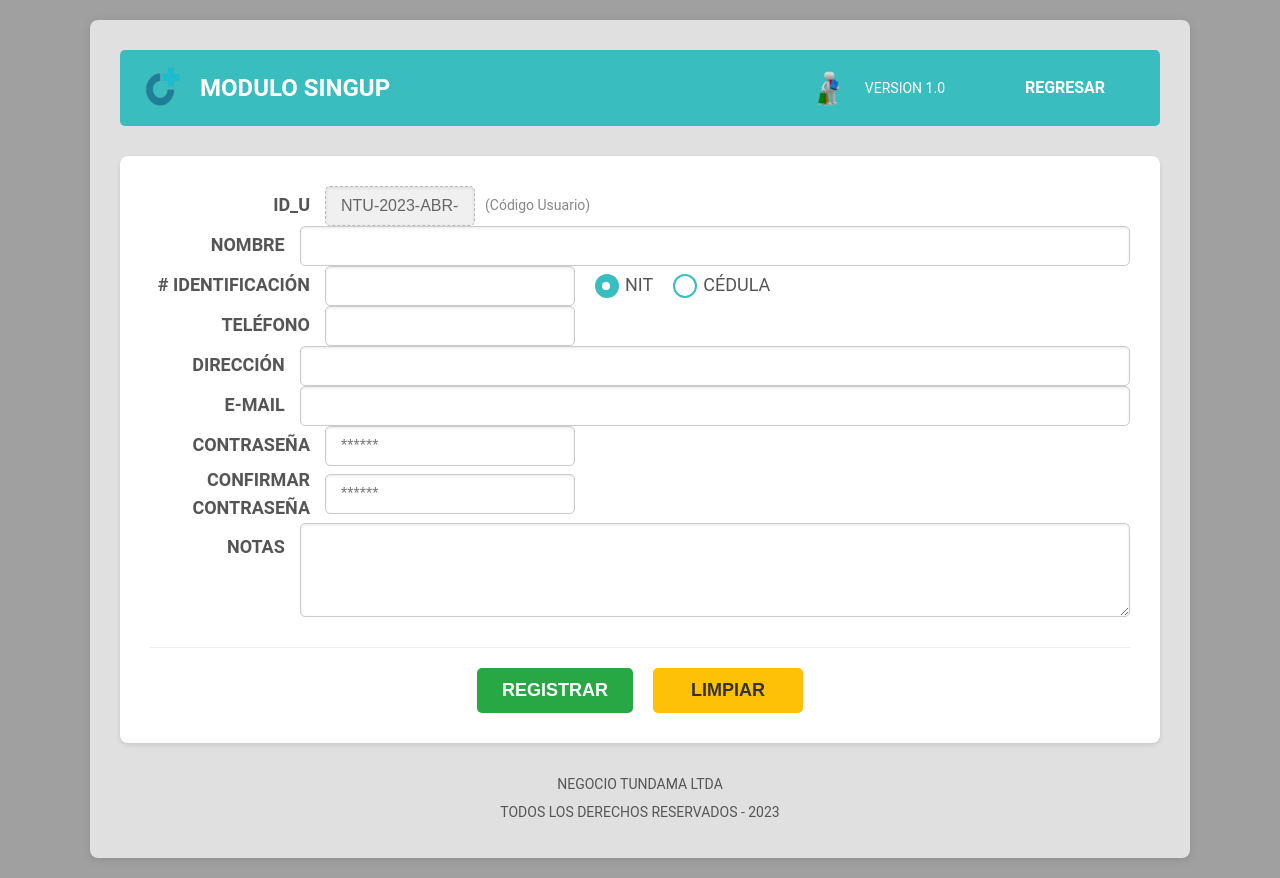
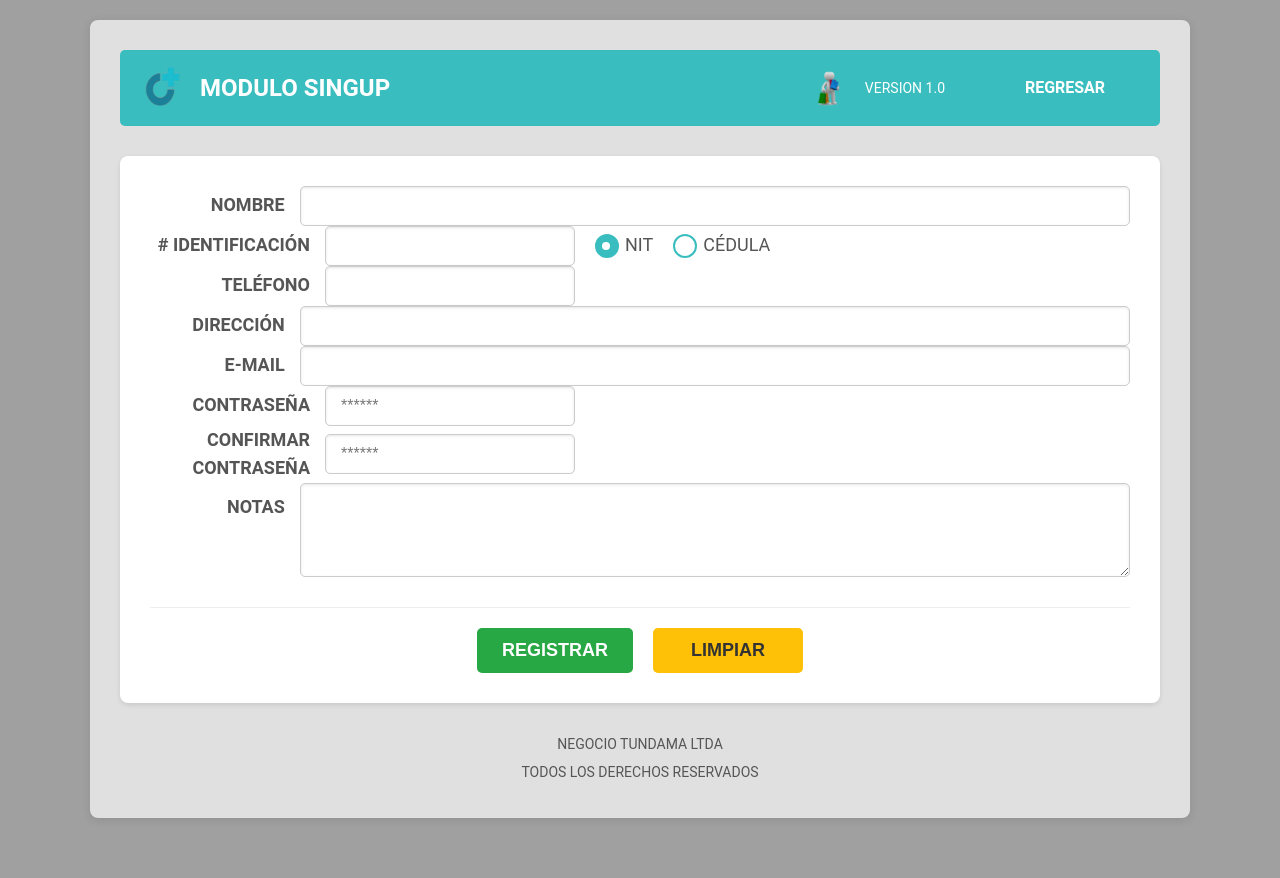
Before and after one commit to DanielFernandoVelazco/tundama-system, a React (Create React App) app in the folder frontend/: page /signup in a window 1280 px wide. After the commit the page ends 838 px from the top, so only its background shows below. Built offline with nearby package versions, Linux system fonts and the light colour scheme.

Commit message:
Modifica jsx signup

```diff
--- a/frontend/src/pages/SignUp/SignUp.jsx
+++ b/frontend/src/pages/SignUp/SignUp.jsx
@@ -123,17 +123,6 @@ const SignUp = () => {
 
             <div className="form-area">
                 <form onSubmit={handleSubmit}>
-                    <div className="form-group-signup">
-                        <label htmlFor="id_usuario">ID_U</label>
-                        <input
-                            type="text"
-                            id="id_usuario"
-                            value="NTU-2023-ABR-0074"
-                            readOnly
-                            className="read-only-input small-input"
-                        />
-                        <span className="info-text">(Código Usuario)</span>
-                    </div>
 
                     <div className="form-group-signup">
                         <label htmlFor="name">NOMBRE</label>
@@ -280,7 +269,7 @@ const SignUp = () => {
 
             <div className="footer-info">
                 <p>NEGOCIO TUNDAMA LTDA</p>
-                <p>TODOS LOS DERECHOS RESERVADOS - 2023</p>
+                <p>TODOS LOS DERECHOS RESERVADOS</p>
             </div>
         </div>
     );
```
